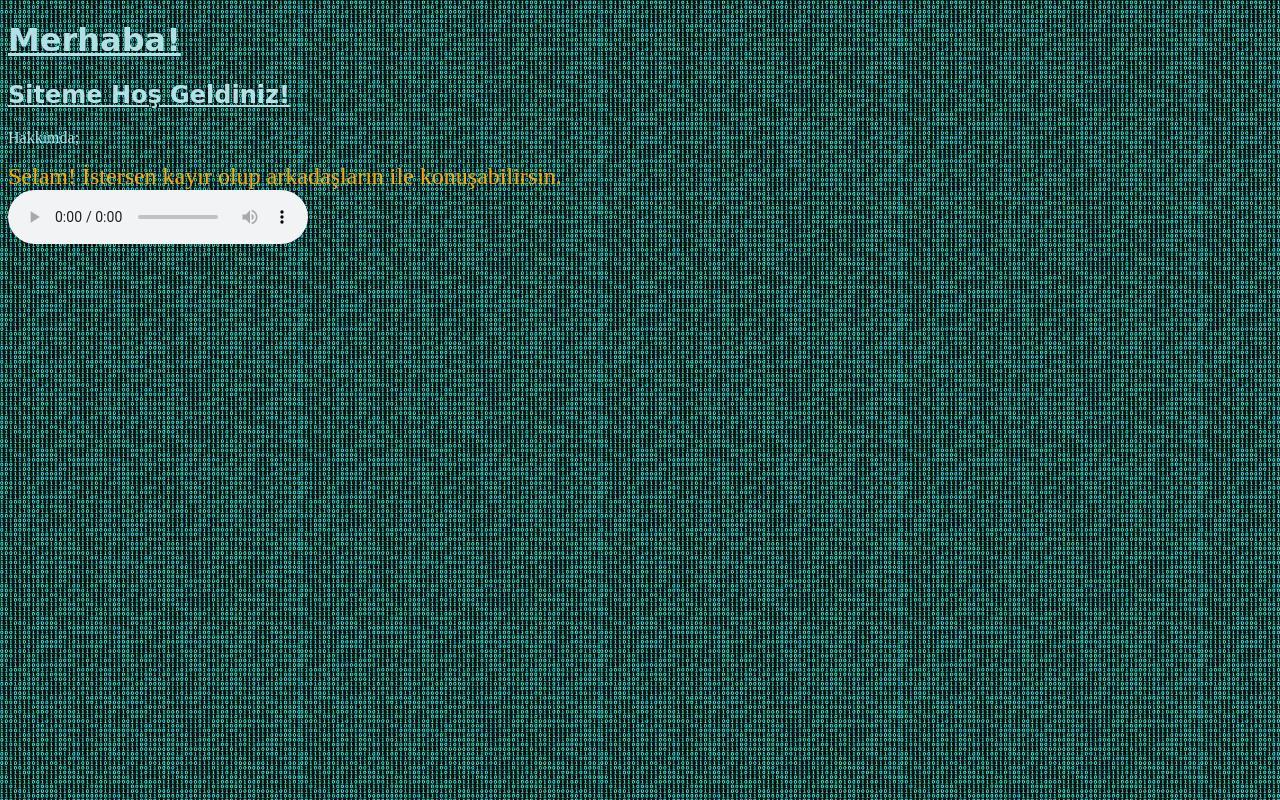
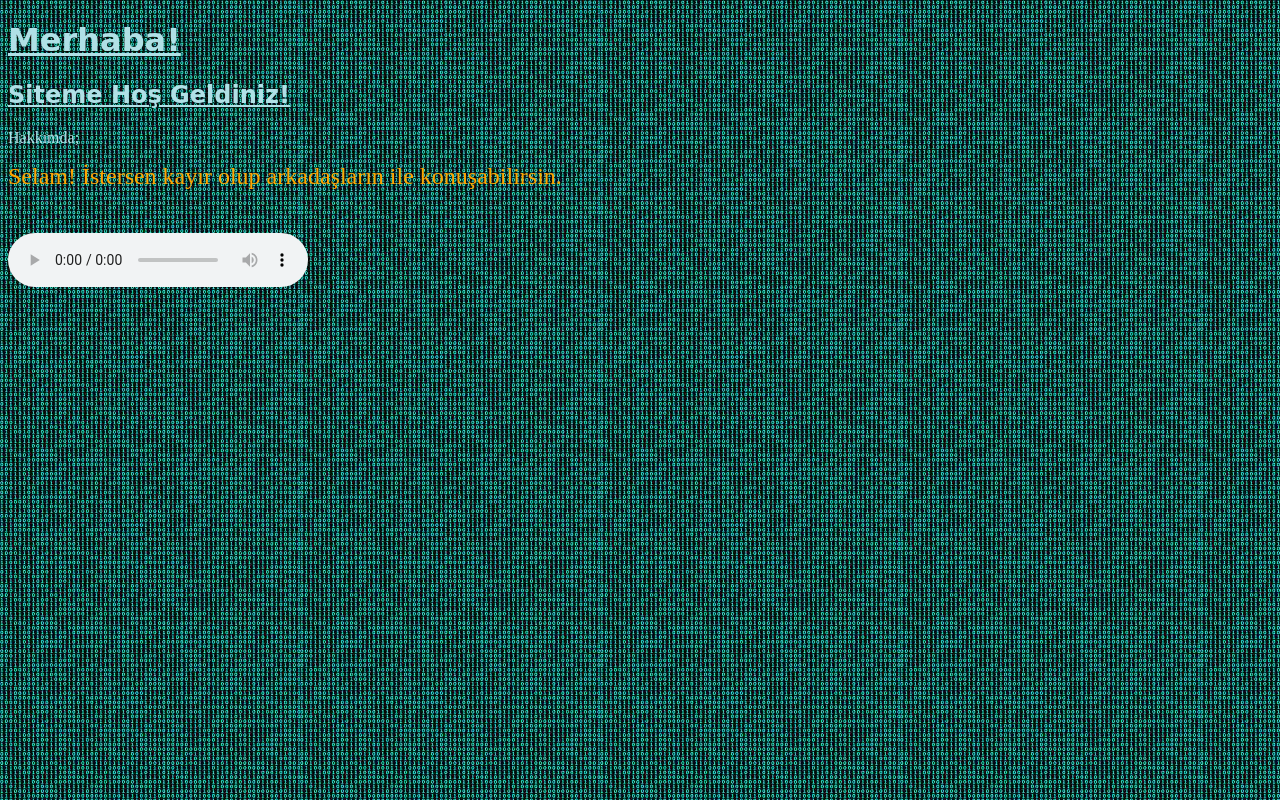
Before and after one commit to cinar06/cinar.github.io, a plain HTML site: page index.html in a window 1280 px wide. Drawn offline with Linux system fonts and the light colour scheme.

Commit message:
Add files via upload

```diff
--- a/index.html
+++ b/index.html
@@ -10,7 +10,7 @@
 		<h1 style="font-family:cursive; color : powderblue;"> <u> Merhaba! </u> </h1>
 		<h2 style="font-family:cursive;  color : powderblue ;"> <u> Siteme Hoş Geldiniz! </u> </h2>
 		<p style= color:powderblue; font size = "19";> Hakkımda;</font>  </p>
-		<p style= color:orange;> <font size="5">Selam! İstersen kayır olup arkadaşların ile konuşabilirsin.
+		<p style= color:orange;> <font size="5">Selam! İstersen kayır olup arkadaşların ile konuşabilirsin.</p>
 	<br>
 <audio src="title.ogg" controls></audio>
 	</body>
```
